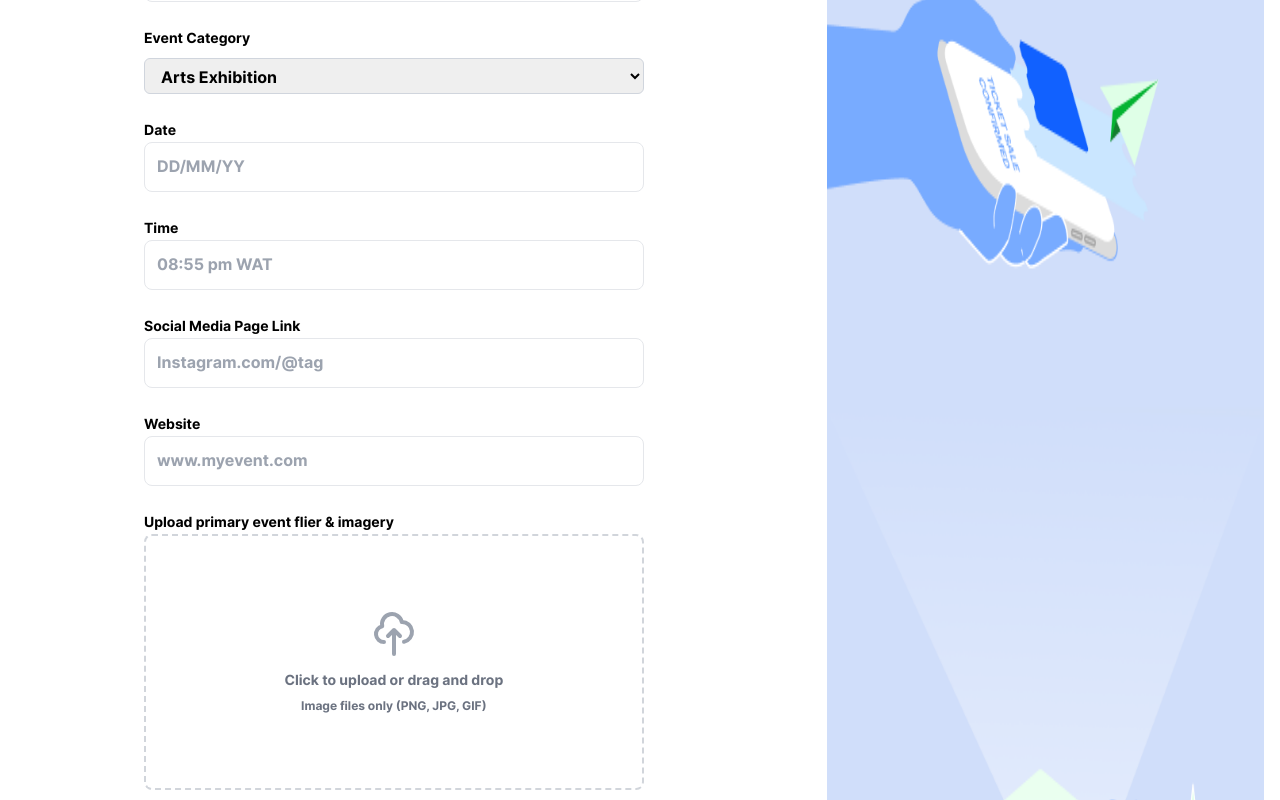
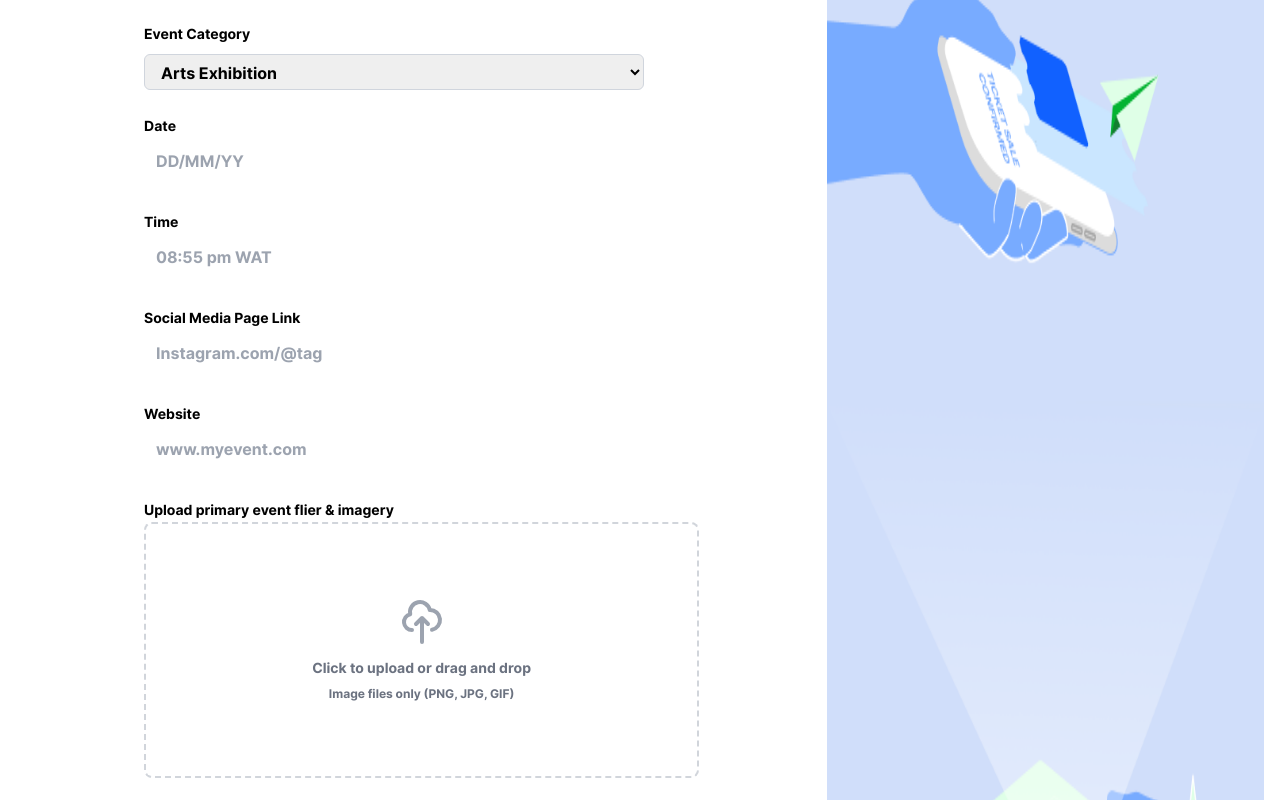
Before and after one commit to nnaemyx/webapp, a Next.js app: page /authentication/add-event/eventinfo in a window 1280 px wide. Shown: the part 600-1400 px from the top of the page. Built offline with nearby package versions, Linux system fonts and the light colour scheme.

Commit message:
fix: fixed data compilation on eventinfo page

```diff
--- a/app/authentication/add-event/eventinfo/page.tsx
+++ b/app/authentication/add-event/eventinfo/page.tsx
@@ -6,6 +6,7 @@ import Link from "next/link";
 import Stylizedlogo from "/public/assests/stylized logo.png";
 import sideImage from "/public/assests/signup image.png"
 import FileUpload from "@/components/ui/fileUpload";
+import Pagination from "@/components/ui/pagination";
 
 const numbers = [1,2]
 const options = ["Arts Exhibition", "Business", "Birthday", "Conferences", "Corporate/Company Events", "Music Concerts", "Sports & Fitness", "Expositions", "Festivals & Fairs", "Community", "Fashion", "Food & Drinks"," Nightlife & Entertainment", "Kids & Family", "Religious Events", "Birthday", "Games & Hobbies", "Anniversaries", "Holidays", "Hangouts"]
@@ -17,7 +18,7 @@ function eventInfo() {
   }, [])
 
   const [eventName, seteventName] = useState("");
-  const [description, setdescription] = useState("");
+  const [description, setdescription] = useState<string>("");
   const [location, setlocation] = useState("");
   const [eventCategory, seteventCategory] = useState("");
   const [date, setdate] = useState("");
@@ -37,15 +38,22 @@ function eventInfo() {
     {type: "text", name: "Time", placeholder: "08:55 pm WAT", value: time, edit: (value: string)=>{settime(value)}},
     {type: 'text', name: "Social Media Page Link", placeholder: "Instagram.com/@tag", value: socialMedia, edit: (value: string)=>{setsocialMedia(value)}},
     {type: 'text', name: "Website", placeholder: "www.myevent.com", value: website, edit: (value: string)=>{setwebsite(value)}},
+  ]
+  const imageDetails = [
     {type: "file", name: "Upload primary event flier & imagery",  sup: 'yeah',value: primaryImage, edit: (newfile: File[])=>setPrimaryImage(newfile)},
     {type: "file", name: "Upload additional event fliers & imagery (up to 4 more)", sup: 'yeah',value: secondaryImage, edit: (newfile: File[])=>setSecondaryImage(newfile)},
 ]
 const data = {
-  eventName, description, location,eventCategory, date, time, socialMedia,
+  eventName, description, location,eventCategory, date, time, socialMedia, website, primaryImage, secondaryImage
+}
+
+
+const handleSubmit =()=>{
+  console.log(data)
 }
   return (
     <div >
-    <div className="flex justify-center px-4 py-4 font-inter">
+    <div className="flex justify-center p-4 font-inter">
       <div className="md:flex md:w-[65%] w-[100%] relative">
         <div className="lg:flex-1 lg:px-[8rem] justify-center items-center">
           <div>
@@ -60,7 +68,7 @@ const data = {
             </p>
           </div>
           <form className="flex flex-col w-[100%] gap-6 ">
-            {details.map(({name, value, type, placeholder, edit, sup}, index)=>{
+            {details.map(({name, value, type, placeholder, edit}, index)=>{
                 return (
               <div className= 'w-[90%] relative' key={name}>
                    <label className="text-[14px]">{name}</label>
@@ -68,12 +76,16 @@ const data = {
                    <textarea
                    rows={6}
                    name={name}
+                   value={value}
+                   onChange={(e)=>edit(e.target.value)}
                    className="w-full p-3 border rounded-lg focus:outline-none focus:ring-2 focus:ring-blue-500"
                    placeholder={placeholder}
                    ></textarea>
                   }
                    {name === "Event Category" &&
-                    <select key={index} className="w-full border border-solid border-[#D0D5DD] h-[36px] mt-2 rounded-[6px] px-[12px] py-[8px]">
+                    <select key={index} className="w-full border border-solid border-[#D0D5DD] h-[36px] mt-2 rounded-[6px] px-[12px] py-[8px]"
+                     onChange={(e)=>edit(e.target.value)}
+                    >
                     {options?.map((option, i)=>{
                         return (
                             <option key={i} value={option}>{option}</option>
@@ -81,27 +93,35 @@ const data = {
                     })}
                   </select>
                   }
-                   {(name !="Description" && name != "Event Category" && sup != "yeah" ) &&
+                   {(name !="Description" && name != "Event Category") &&
                    <input
                    type={type}
                    name={name}
-                   className={"w-full p-3 rounded-lg focus:outline-none focus:ring-2 focus:ring-blue-500 " + (!sup && 'border')}
+                   value={value}
+                   onChange={(e)=>edit(e.target.value)}
+                   className={"w-full p-3 rounded-lg focus:outline-none focus:ring-2 focus:ring-blue-500 "}
                    placeholder={placeholder}
                    accept="image/png, imae/jpeg"
                    ></input>
                   }
-                  {
-                    sup &&
-                   <FileUpload setFile={edit} files={value}/>
-                  }
                 </div>
                 )
-            })}
+              })}
+              {imageDetails.map(({edit, value, name})=>{
+                return(
+                  <div>
+                    <label className="text-[14px]">{name}</label>
+                    <FileUpload key={name} setFile={edit} files={value}/>
+                  </div>
+                )
+              })
+              }
           </form>
           <div className="py-6 flex flex-col justify-center items-center gap-4 w-[90%]">
           <button
               type="submit"
               className="text-white bg-success400 w-[80%] py-[8px] px-[16px] rounded-[8px] font-sans font-medium"
+              onClick={handleSubmit}
             >
              <p>Submit</p>
             </button>
@@ -109,18 +129,7 @@ const data = {
             <div className='text-grey400 text-[12px]'>By continuing past this page, you acknowledge that you read, and agree to our <Link href='' className='underline text-grey700 '>Terms & Conditions for Eventcreators</Link> and our <Link href='' className='underline text-grey700'>Eventcreators Service Agreement</Link>.</div>
           </div>
         </div>
-      <div className="flex items-center absolute right-2 top-[100px]">
-      {numbers.map((number)=>{
-        return (
-          <div className="flex items-center" key={number}>
-            <div className={"flex w-[35px] h-[35px]  rounded-full justify-center items-center " + (number < 2 ? "bg-success400" : 'bg-grey400')}>
-              {number}
-            </div>
-            {number < 2 && <div className="flex w-[40px] h-[2px] bg-grey400 "></div>}
-          </div>
-        )
-      })}
-      </div>
+      <Pagination numbers={numbers} i={2} position="flex items-center absolute right-2 top-[100px]"/>
       </div>
       <Image src={sideImage} alt="Onboarding Image" className="hidden md:flex w-[35%] max-h-full "/>
     </div>
--- a/app/authentication/add-event/ticketinfo/page.tsx
+++ b/app/authentication/add-event/ticketinfo/page.tsx
@@ -1,9 +1,21 @@
+"use client"
 import Image from 'next/image'
-import React from 'react'
+import React, { useState } from 'react'
 import Stylizedlogo from "/public/assests/stylized logo.png";
 import { MinusSquareIcon, PlusSquareIcon, Users2Icon, XIcon } from 'lucide-react';
+import Pagination from '@/components/ui/pagination';
 
 const page = () => {
+
+    type ticketType ={
+        id: number,
+        name: string,
+        avalibleTIckets: number,
+        description: string,
+        benefits: string
+    }
+
+    const [tickets, setTickets] = useState<ticketType[]>([])
     const ticketInfos = [
         {
             id: 1,
@@ -39,7 +51,7 @@ const page = () => {
         },
     ];
   return (
-    <div className="flex flex-col justify-center">
+    <div className="flex flex-col justify-center p-8">
         <div>
                 <Image src={Stylizedlogo} alt="logo" className="-ml-8" />
                 <div className='px-3'>
@@ -51,6 +63,7 @@ const page = () => {
                     </p>
                 </div>
         </div>
+        <Pagination numbers={[1,2]} i={3} position='flex items-center absolute right-[50%] top-[100px]'/>
         <div className='grid grid-cols-1 md:grid-cols-2 gap-10 w-[85%] mx-auto py-8 '>
             {ticketInfos.map(({id, name, price, description})=>{
                 return (
--- /dev/null
+++ b/components/ui/pagination.tsx
@@ -0,0 +1,21 @@
+import React from 'react'
+
+
+const Pagination = ({numbers, i, position}: {numbers: number[], i: number, position: string}) => {
+  return (
+    <div className={`${position}`}>
+    {numbers.map((number, index)=>{
+      return (
+        <div className="flex items-center" key={number}>
+          <div className={"flex w-[35px] h-[35px]  rounded-full justify-center items-center " + (number < i ? "bg-success400" : 'bg-grey400')}>
+            {number}
+          </div>
+          {index === 0 && <div className="flex w-[40px] h-[2px] bg-grey400 "></div>}
+        </div>
+      )
+    })}
+    </div>
+  )
+}
+
+export default Pagination
```
